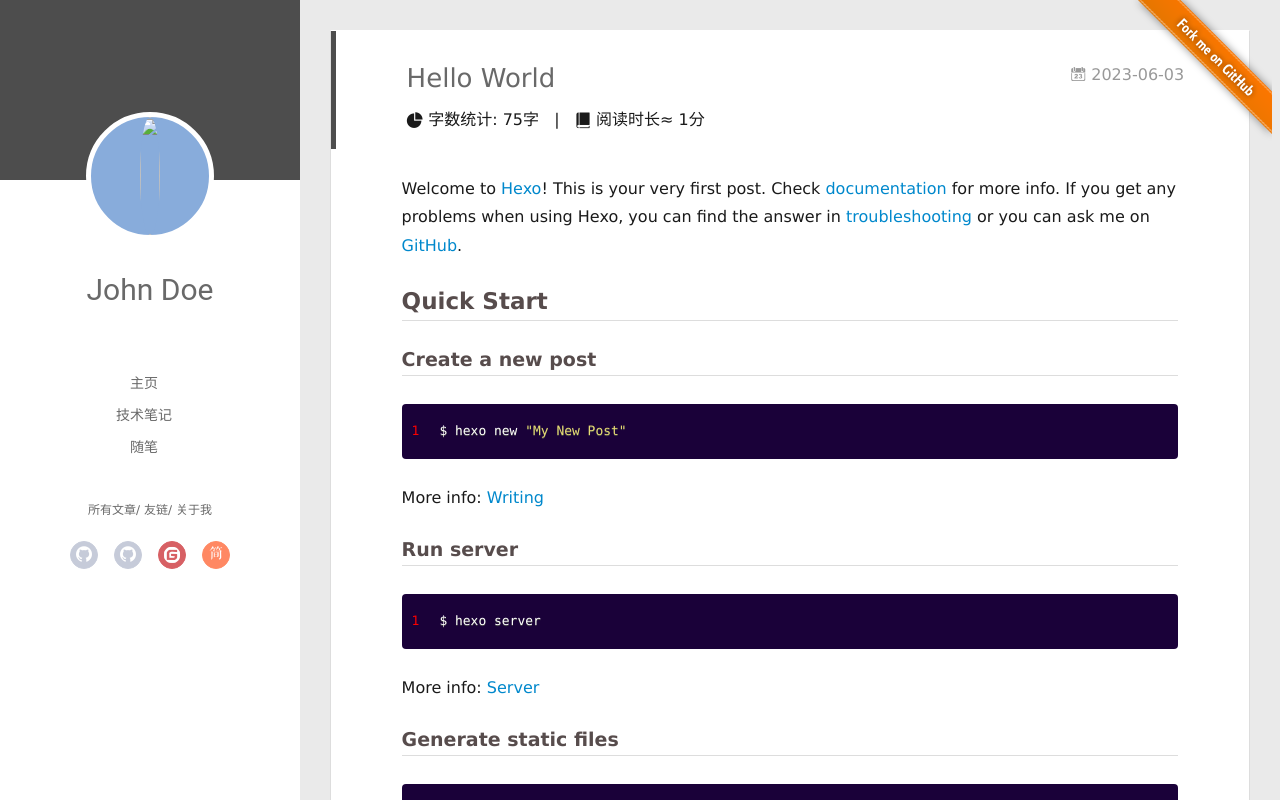
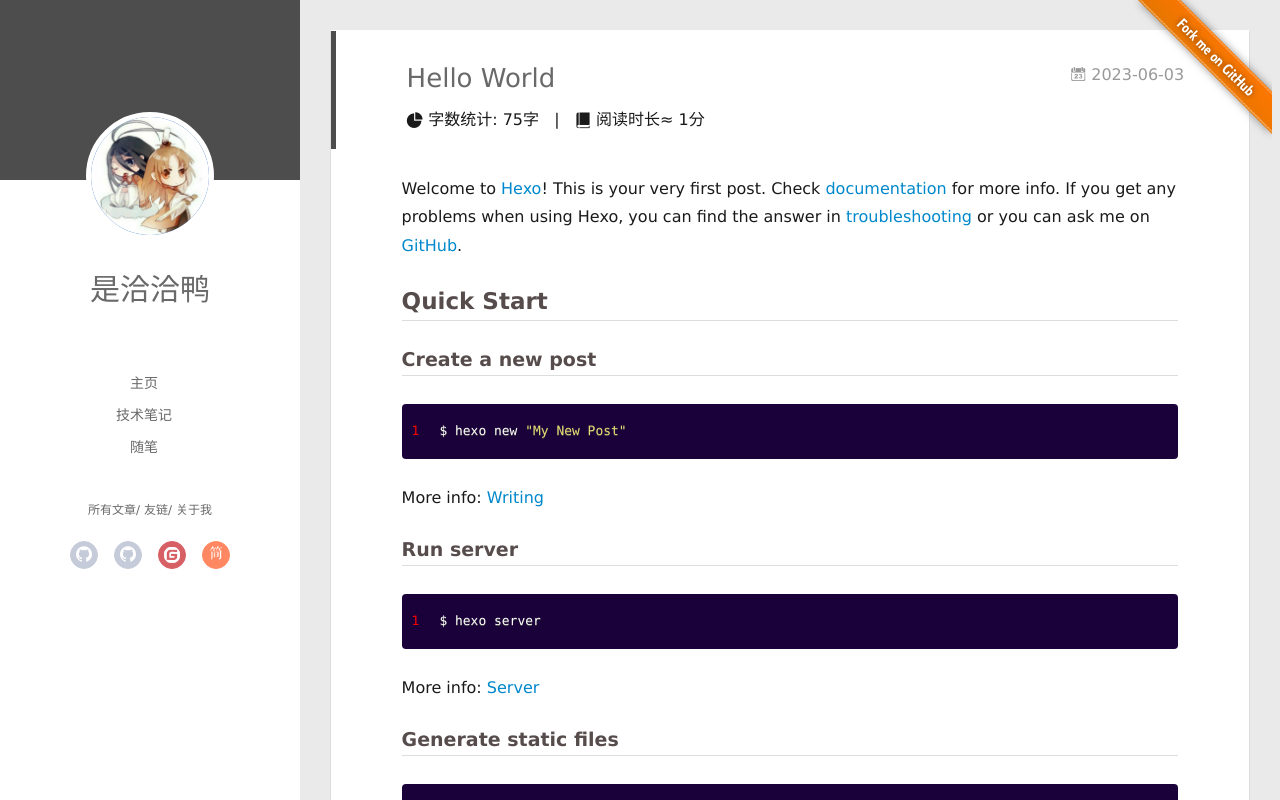
Before and after one commit to shiqiaqiaya/shiqiaqiaya.github.io, a plain HTML site: page 2023/06/03/hello-world/index.html in a window 1280 px wide. Drawn offline with Linux system fonts and the light colour scheme; some packages are replaced by stand-ins of ours; no server answers; a script that the page names is missing.

Commit message:
Site updated: 2023-06-03 13:28:27

```diff
--- a/2023/06/03/hello-world/index.html
+++ b/2023/06/03/hello-world/index.html
@@ -19,7 +19,7 @@
 <meta property="og:locale" content="en_US">
 <meta property="article:published_time" content="2023-06-02T18:13:47.033Z">
 <meta property="article:modified_time" content="2023-06-02T18:13:47.033Z">
-<meta property="article:author" content="John Doe">
+<meta property="article:author" content="是洽洽鸭">
 <meta name="twitter:card" content="summary">
 
     <link rel="alternative" href="/atom.xml" title="Hexo" type="application/atom+xml">
@@ -63,10 +63,10 @@
 <div class="intrude-less">
 	<header id="header" class="inner">
 		<a href="/" class="profilepic">
-			<img src="/img/head.jpg" class="js-avatar">
+			<img src="/img/shiqiaqiaya.jpg" class="js-avatar">
 		</a>
 		<hgroup>
-			<h1 class="header-author"><a href="/">John Doe</a></h1>
+			<h1 class="header-author"><a href="/">是洽洽鸭</a></h1>
 		</hgroup>
 
 
@@ -144,11 +144,11 @@
 		<header id="header" class="inner">
 			<div class="profilepic">
 				<a href="/">
-					<img src="/img/head.jpg" class="js-avatar">
+					<img src="/img/shiqiaqiaya.jpg" class="js-avatar">
 				</a>
 			</div>
 			<hgroup>
-			  <h1 class="header-author js-header-author">John Doe</h1>
+			  <h1 class="header-author js-header-author">是洽洽鸭</h1>
 			</hgroup>
 
 
@@ -319,7 +319,7 @@
       <ul class="post-copyright">
         <li>
           <strong>本文作者：</strong>
-          John Doe
+          是洽洽鸭
         </li>
         <li>
           <strong>本文链接：</strong>
@@ -454,7 +454,7 @@
   <div class="outer">
     <div id="footer-info">
     	<div class="footer-left">
-    		&copy; 2018-2023 <a href="https://example.com/" target="_blank">John Doe</a>
+    		&copy; 2023 <a href="https://example.com/" target="_blank">是洽洽鸭</a>
     	</div>
       	<div class="footer-right">
 
```
Also changed, not shown: 2023/06/03/我的第一篇博客文章/index.html (+7 -7 lines), archives/2023/06/index.html (+6 -6 lines), archives/2023/index.html (+6 -6 lines), archives/index.html (+6 -6 lines), index.html (+6 -6 lines), img/shiqiaqiaya.jpg (added).
